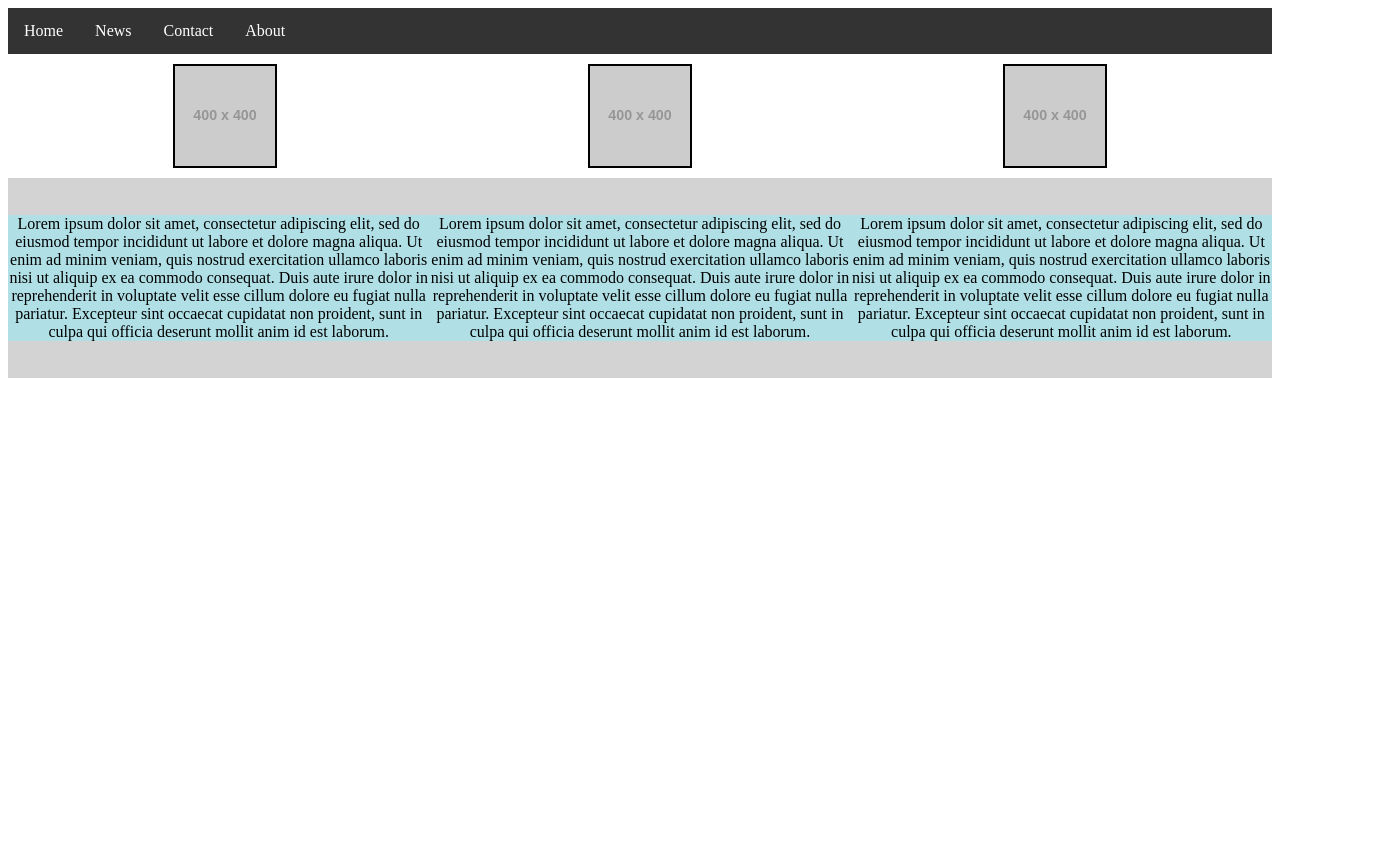
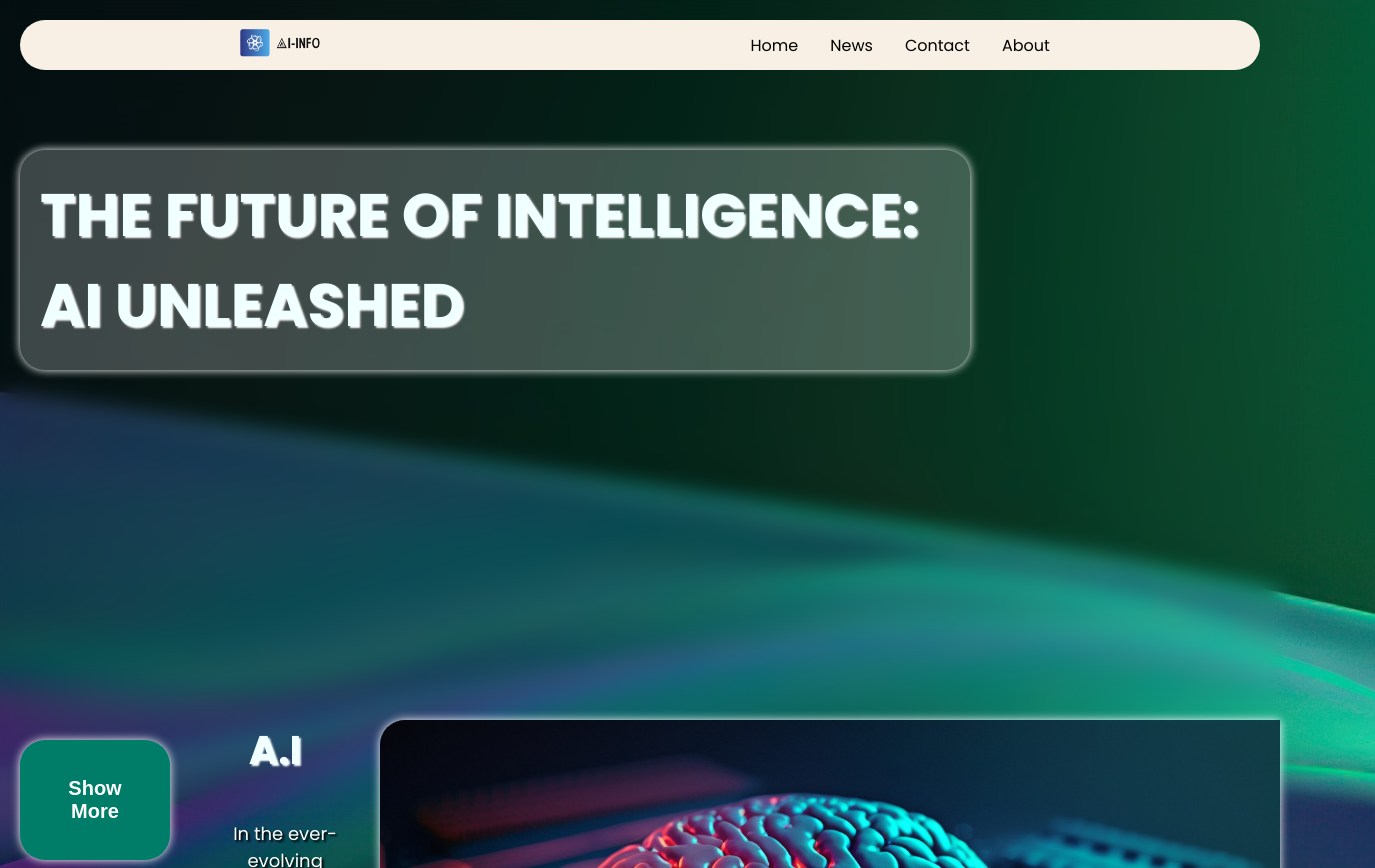
Before and after one commit to BigFootLime/html-css, a website: page index.html in a window 1280 px wide. Shown: the top 868 px of the page, 1375 px wide, since content can reach past the window. Before the commit the page ends 800 px from the top, so only its background shows below. Drawn offline with Linux system fonts and the light colour scheme; placeholder pictures from the web are drawn by us.

Commit message:
major improvements in design + image imports for background and images

```diff
--- a/index.html
+++ b/index.html
@@ -1,27 +1,59 @@
 <!DOCTYPE html>
 <html>
-<head>
+<head >
+    <style>
+        @import url('https://fonts.googleapis.com/css2?family=Poppins:ital,wght@0,100;0,200;0,300;0,400;0,500;0,700;1,100;1,200;1,300;1,400;1,500;1,700&display=swap');
+      </style>
     <title>Navigation Bar</title>
      <link rel="stylesheet" type="text/css" href="./style.css">
 </head>
 <body>
+    <div class="main-container">
+    <div class="container-header">
+        <ul>
+            <li><a href="#home"><img class="img-logo" src="./img/logo-title.png"></a></li>
+        </ul>
         <ul>
             <li><a href="#home">Home</a></li>
             <li><a href="#news">News</a></li>
             <li><a href="#contact">Contact</a></li>
             <li><a href="#about">About</a></li>
         </ul>
-
-    <div class="gallery">
-        <img src="https://placehold.co/400" alt="Image 1">
-        <img src="https://placehold.co/400" alt="Image 2">
-        <img src="https://placehold.co/400" alt="Image 3">
+    </div>
+</div>
+<div class="main-title-container">
+<div class="main-title">THE FUTURE OF INTELLIGENCE: AI UNLEASHED</div>
 </div>
 
     <div class="container">
-        <div>Lorem ipsum dolor sit amet, consectetur adipiscing elit, sed do eiusmod tempor incididunt ut labore et dolore magna aliqua. Ut enim ad minim veniam, quis nostrud exercitation ullamco laboris nisi ut aliquip ex ea commodo consequat. Duis aute irure dolor in reprehenderit in voluptate velit esse cillum dolore eu fugiat nulla pariatur. Excepteur sint occaecat cupidatat non proident, sunt in culpa qui officia deserunt mollit anim id est laborum.</div>
-        <div>Lorem ipsum dolor sit amet, consectetur adipiscing elit, sed do eiusmod tempor incididunt ut labore et dolore magna aliqua. Ut enim ad minim veniam, quis nostrud exercitation ullamco laboris nisi ut aliquip ex ea commodo consequat. Duis aute irure dolor in reprehenderit in voluptate velit esse cillum dolore eu fugiat nulla pariatur. Excepteur sint occaecat cupidatat non proident, sunt in culpa qui officia deserunt mollit anim id est laborum.</div>
-        <div>Lorem ipsum dolor sit amet, consectetur adipiscing elit, sed do eiusmod tempor incididunt ut labore et dolore magna aliqua. Ut enim ad minim veniam, quis nostrud exercitation ullamco laboris nisi ut aliquip ex ea commodo consequat. Duis aute irure dolor in reprehenderit in voluptate velit esse cillum dolore eu fugiat nulla pariatur. Excepteur sint occaecat cupidatat non proident, sunt in culpa qui officia deserunt mollit anim id est laborum.</div>
+        <div class="image-container1">
+            <img class="img1" src="./img/img1.jpg" alt="Image 1">
+            <div class="para-container">
+                <div class="title1">A.I</div>
+                <p class="text">In the ever-evolving landscape of technology, Artificial Intelligence (AI) stands as the frontier that promises to redefine the way we live, work, and interact with the world. At its core, AI encompasses a diverse range of technologies designed to simulate human intelligence, enabling machines to analyze data, learn from patterns, and make decisions autonomously. This transformative force has permeated various sectors, from healthcare and finance to education and beyond, fostering innovation and efficiency on an unprecedented scale.</div>
+                <div class="btn-container">
+                    <button class="btn-showmore">Show More</button>
+                </div>
+            </div>
+
+        </div>
+        <div class="image-container2">
+            <img class="img2" src="./img/img2.jpeg" alt="Image 2">
+            <div class="para-container">
+                <div class="title1">The Power of Machine Learning: Driving AI Advancements</div>
+                <p class="text2">At the heart of AI's capabilities lies the power of machine learning, a subset that empowers systems to learn and improve from experience without explicit programming. Through complex algorithms and vast datasets, machines can discern patterns, identify trends, and even predict future outcomes. This capability has propelled breakthroughs in natural language processing, computer vision, and reinforcement learning, empowering AI systems to navigate the intricacies of human communication, interpret visual data, and enhance decision-making processes. As machine learning algorithms continue to evolve, the potential for AI to tackle complex problems and contribute to scientific, social, and economic advancements becomes increasingly limitless.</div>
+                    <button class="btn-showmore">Show More</button>
+            </div>
+        </div>
+        <div class="image-container3">
+            <img class="img3" src="./img/img3.jpg" alt="Image 3">
+            <div class="para-container">
+                <div class="title1">Ethics and AI: Navigating the Intersection of Innovation and Responsibility</div>
+                <p class="text">As AI continues to reshape our world, it becomes imperative to address the ethical considerations that accompany its rapid development. The responsible deployment of AI demands careful consideration of issues such as bias in algorithms, data privacy, and the potential societal impacts of widespread automation. Striking a balance between innovation and ethical responsibility is crucial to ensure that AI technologies are harnessed for the greater good, fostering a future where humans and machines coexist harmoniously. Through ongoing dialogue, collaboration, and ethical frameworks, we can unlock the full potential of AI while safeguarding the values that define our humanity. Join us on this journey as we explore the possibilities and challenges of AI, ushering in a new era of intelligence and innovation.</div>
+                    <button class="btn-showmore">Show More</button>
+            </div>
+        </div>
+    </div>
     </div>
 
 </body>
--- a/style.css
+++ b/style.css
@@ -1,50 +1,204 @@
+body {
+    margin: 0;
+    font-family: 'Poppins', sans-serif;
+    background-image: url("../img/wallpaper.jpg");
+}
+
+body::before {
+    content: "";
+    position: fixed;
+    top: 0;
+    right: 0;
+    bottom: 0;
+    left: 0;
+    background-image: url('../img/wallpaper.jpg');
+    filter: blur(10px);
+    z-index: -1;
+}
+
+.main-container {}
+
+.container-header {
+    display: flex;
+    justify-content: space-around;
+    align-items: center;
+    height: 50px;
+    background-color: rgb(248, 240, 229);
+    border-radius: 25px;
+    margin: 20px;
+}
+
 ul {
     list-style-type: none;
     margin: 0;
     padding: 0;
     overflow: hidden;
-    background-color: #333;
+    background-color: transparent;
 }
 
 li {
     float: left;
 }
 
+.img-logo {
+    width: 100px;
+    height: 50px;
+    margin-top: 5px;
+}
+
 li a {
     display: block;
-    color: white;
+    color: rgb(0, 0, 0);
     text-align: center;
     padding: 14px 16px;
     text-decoration: none;
 }
 
 li a:hover {
-    background-color: #111;
+    color: #007d68;
 }
 
-.gallery {
+.container {
     display: flex;
+    flex-direction: column;
     justify-content: space-around;
-    padding: 10px;
+    align-items: center;
+    margin-top: 350px;
+    background-color: transparent;
 }
 
-.gallery img {
-    width: 100px;
-    height: 100px;
-    border: 2px solid black;
+.text {
+    color: rgb(255, 255, 255);
+    font-size: 18px;;
+    text-shadow: 2px 2px 2px rgb(0, 0, 0);
+    text-align: center;
+    margin-left: 20px;
+    margin-top: 40px;
+
+}
+
+.text2{
+    margin-top: 20px;
+    color: rgb(255, 255, 255);
+    font-size: 18px;;
+    text-shadow: 2px 2px 2px rgb(0, 0, 0);
+    text-align: center;
+    margin-right: 20px;
+    margin-top: 40px;
+}
+
+.image-container1{
+    margin-bottom: 200px;
+    display: flex;
+    flex-direction: row-reverse;
+    margin-right: 0;
+
+}
+
+.img1{
+    margin-right: 0;
+    margin-left: 20px;
+    border-top-right-radius: 0px;
+    border-top-left-radius: 25px;
+    border-bottom-left-radius: 25px;
+    border-bottom-right-radius: 0px;
+    height: 600px;
+    box-shadow: 0px 0px 10px 0px rgb(255, 255, 255);
+}
+
+.para-container{
+    display: flex;
+    flex-direction: column;
+}
+
+.btn-showmore{
+    margin-top: 20px;
+    margin-bottom: 20px;
+    margin-left: 20px;
+    margin-right: 20px;
+    background-color: #007d68;
+    border: none;
+    color: white;
+    padding: 15px 32px;
+    text-align: center;
+    font-size: 20px;
+    font-weight: bold;
+    border-radius: 25px;
+    box-shadow: 0px 0px 10px 0px rgb(255, 255, 255);
+    height: 120px;
+    width: 150px;
+}
+
+.btn-showmore:hover{
+    background-color: #005c51;
+}
+
+.btn-container{
+    display: flex;
+    flex-direction: column;
+    align-items: center;
+}
+
+.title1{
+    text-align: center;
+    font-size: 40px;
+    font-weight: bold;
+    color: azure;
+    text-shadow: 2px 2px 2px rgb(255, 255, 255);
 }
 
 
-.container {
+.image-container2{
+    margin-bottom: 200px;
     display: flex;
-    justify-content: space-around;
-    align-items: center;
-    height: 200px;
-    background-color: lightgrey;
+    flex-direction: row;
+    margin-left: 0;
 }
 
-.container div {
-    background-color: powderblue;
-    text-align: center;
+.img2{
+    margin-left: 0;
+    margin-right: 20px;
+    border-top-right-radius: 25px;
+    border-top-left-radius: 0px;
+    border-bottom-left-radius: 0px;
+    border-bottom-right-radius: 25px;
+    height: 600px;
+    box-shadow: 0px 0px 10px 0px rgb(255, 255, 255);
+}
 
+.image-container3{
+    margin-bottom: 200px;
+    display: flex;
+    flex-direction: row-reverse;
+    margin-right: 0;
 }
+
+.img3{
+    margin-right: 0;
+    margin-left: 20px;
+    border-top-right-radius: 0px;
+    border-top-left-radius: 25px;
+    border-bottom-left-radius: 25px;
+    border-bottom-right-radius: 0px;
+    height: 600px;
+    box-shadow: 0px 0px 10px 0px rgb(255, 255, 255);
+}
+
+.main-title-container {
+    display: flex;
+    flex-direction: column; /* Stack items vertically */
+    margin-top: 80px;
+    margin-left: 20px;
+    margin-right: 20px;
+    max-width: 950px;
+    background-color: #fafafa3b;
+    border-radius: 25px;
+    box-shadow: 0px 0px 10px 0px rgb(255, 255, 255);
+}
+.main-title {
+    margin: 20px;
+    color: azure;
+    font-size: 60px;
+    font-weight: bold;
+    text-shadow: 2px 2px 2px rgb(255, 255, 255);
+}
```
Also changed, not shown: img/img1.jpg (added), img/img2.jpeg (added), img/img3.jpg (added), img/logo-img.png (added), img/logo-title.png (added), img/wallpaper.jpg (added). Lines whose indentation alone changed are shown as unchanged.
